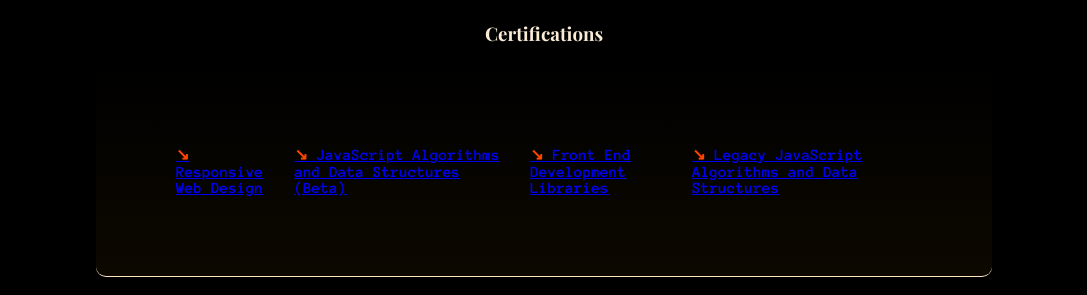
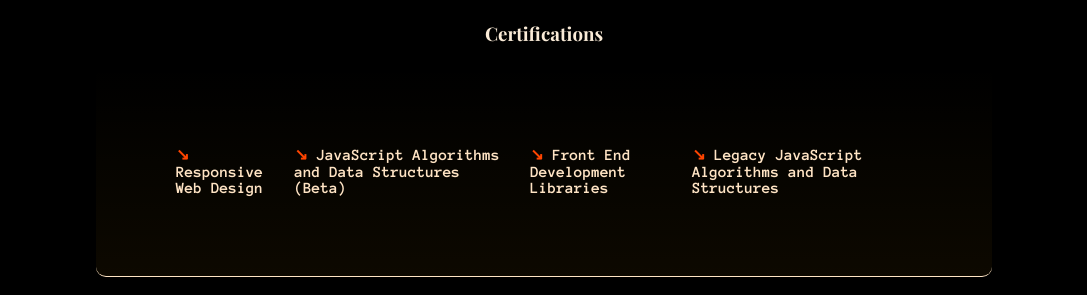
Before and after one commit to BhargavVJois/Portfolio, a plain HTML site: page index.html in a window 1280 px wide. Shown: the part 1664-1959 px from the top of the page, without its empty margins (96-1183 px from the left). Drawn offline with nearby package versions, Linux system fonts and the light colour scheme; a web font is replaced by a local one.

Commit message:
Update style.css

```diff
--- a/style.css
+++ b/style.css
@@ -430,6 +430,12 @@
   border-radius: 10px;
   border: 1px solid bisque;
   z-index: 100000;
+  pointer-events: none;
+}
+
+.not_for_mbl > a{
+  color: bisque;
+  text-decoration: none;
 }
 
 .mySlides > img:hover{
```
